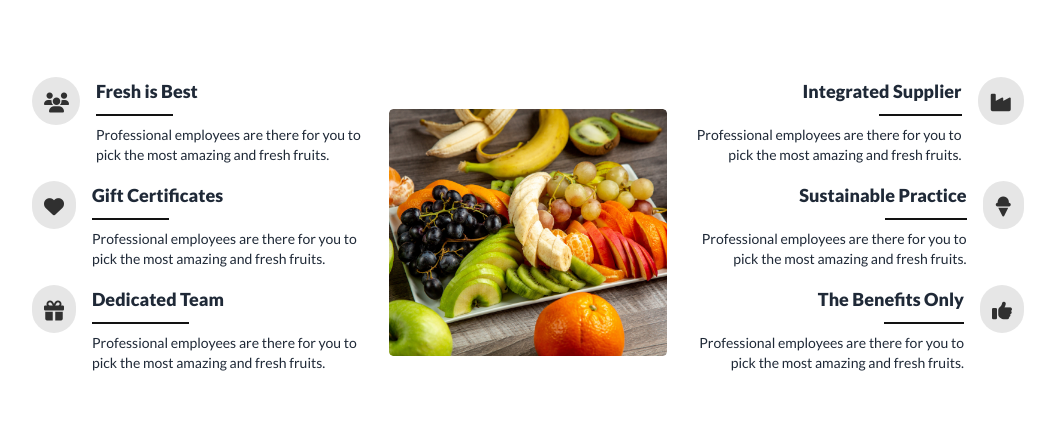
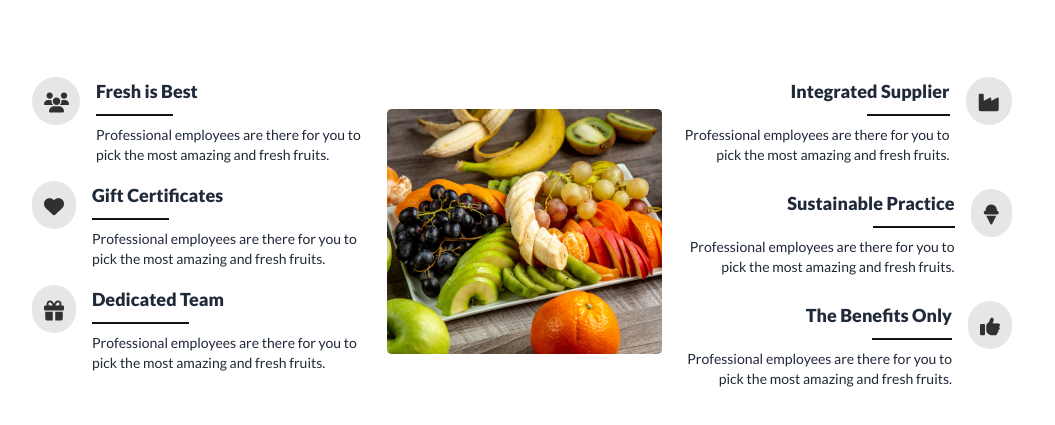
Before and after one commit to Bulbul-Programing/fruit-burst-web, a plain HTML site: page index.html in a window 1280 px wide. Shown: the part 1810-2235 px from the top of the page, without its empty margins (112-1167 px from the left). Drawn offline with nearby package versions, Linux system fonts and the light colour scheme.

Commit message:
why chose section add width responsive

```diff
--- a/index.html
+++ b/index.html
@@ -134,7 +134,6 @@
         </div>
       </div>
     </div>
-    </div>
   </header>
 
   <main>
@@ -200,9 +199,9 @@
           <hr>
           <div class="rating justify-center">
             <input type="radio" name="rating-2" class="mask mask-star-2 bg-orange-400" />
-            <input type="radio" name="rating-2" class="mask mask-star-2 bg-orange-400" checked />
+            <input type="radio" name="rating-2" class="mask mask-star-2 bg-orange-400"  />
             <input type="radio" name="rating-2" class="mask mask-star-2 bg-orange-400" />
-            <input type="radio" name="rating-2" class="mask mask-star-2 bg-orange-400" />
+            <input type="radio" name="rating-2" class="mask mask-star-2 bg-orange-400"checked />
             <input type="radio" name="rating-2" class="mask mask-star-2 bg-orange-400" />
           </div>
           <a class="font-semibold text-[#F85559]" href="">Details</a>
@@ -214,8 +213,8 @@
           <hr>
           <div class="rating justify-center">
             <input type="radio" name="rating-2" class="mask mask-star-2 bg-orange-400" />
-            <input type="radio" name="rating-2" class="mask mask-star-2 bg-orange-400" checked />
-            <input type="radio" name="rating-2" class="mask mask-star-2 bg-orange-400" />
+            <input type="radio" name="rating-2" class="mask mask-star-2 bg-orange-400"  />
+            <input type="radio" name="rating-2" class="mask mask-star-2 bg-orange-400" checked/>
             <input type="radio" name="rating-2" class="mask mask-star-2 bg-orange-400" />
             <input type="radio" name="rating-2" class="mask mask-star-2 bg-orange-400" />
           </div>
@@ -228,16 +227,17 @@
           <hr>
           <div class="rating justify-center">
             <input type="radio" name="rating-2" class="mask mask-star-2 bg-orange-400" />
-            <input type="radio" name="rating-2" class="mask mask-star-2 bg-orange-400" checked />
+            <input type="radio" name="rating-2" class="mask mask-star-2 bg-orange-400"  />
             <input type="radio" name="rating-2" class="mask mask-star-2 bg-orange-400" />
             <input type="radio" name="rating-2" class="mask mask-star-2 bg-orange-400" />
-            <input type="radio" name="rating-2" class="mask mask-star-2 bg-orange-400" />
+            <input type="radio" name="rating-2" class="mask mask-star-2 bg-orange-400" checked />
           </div>
           <a class="font-semibold text-[#F85559]" href="">Details</a>
         </div>
       </div>
       <button class="py-3 px-5 block mx-auto text-white  bg-[#F85559] rounded-lg">Shop All</button>
     </div>
+
     <!-- teem section  -->
     <div class="md:mx-10 lg:mx-36 relative mx-4 mt-10 md:mt-12 lg:mt-20 mb-8">
       <img class="hidden md:block lg:block" src="images/team.png" alt="">
@@ -308,10 +308,13 @@
         <h1 class="text-4xl font-extrabold mb-4">Why Choose Us</h1>
         <p class="font-medium text-[#121212]">Contrary to popular belief, is not simply random text. It has roots in a piece of classical <br> Latin literature from 45 BC, making it over 2000 years old.</p>
       </div>
-      <div class="flex gap-5 justify-between">
+      <div class="lg:flex md:flex md:flex-col lg:flex-row gap-5 flex-col justify-between">
+        <div class="my-8 lg:hidden md:hidden block">
+          <img src="images/whychoose1.png" alt="">
+        </div>
         <div>
           <div class="flex mb-4">
-            <div class="bg-[#1212121A] h-12 w-12 rounded-full mr-4">
+            <div class="bg-[#1212121A] h-12 w-12 rounded-full md:mb-6 mr-4">
               <i class="fa-solid text-xl p-3 fa-users" style="color: #303030;"></i>
             </div>
             <div>
@@ -320,7 +323,7 @@
             </div>
           </div>
           <div class="flex mb-4">
-            <div class="bg-[#1212121A] h-12 w-12 rounded-full mr-4">
+            <div class="bg-[#1212121A] h-12 w-12 rounded-full md:mb-6 mr-4">
               <i class="fa-solid text-xl p-3 fa-heart" style="color: #303030;"></i>
             </div>
             <div>
@@ -329,7 +332,7 @@
             </div>
           </div>
           <div class="flex mb-4">
-            <div class="bg-[#1212121A] h-12 w-12 rounded-full mr-4">
+            <div class="bg-[#1212121A] h-12 w-12 rounded-full md:mb-6 mr-4">
               <i class="fa-solid text-xl p-3 fa-gift" style="color: #303030;"></i>
             </div>
             <div>
@@ -338,46 +341,47 @@
             </div>
           </div>
         </div>
-        <div class="my-8">
+        <div class="my-8 md:mx-auto lg:block md:block hidden">
           <img src="images/whychoose1.png" alt="">
         </div>
         <div>
-          <div class="flex mb-4">
-            <div class="mr-4">
-              <h4 class="text-lg text-right font-extrabold ">Integrate<span class="pb-3 border-b-2 border-[#121212]">d Supplier</span></h4>
-              <p class="mt-5 text-sm text-right font-medium">Professional employees are there for you to pick the most amazing and fresh fruits.</p>
-            </div>
-            <div class="bg-[#1212121A] h-12 w-12 rounded-full">
+          <div class="flex lg:flex-row-reverse md:mb-6 mb-4">
+            <div class="bg-[#1212121A] md:mr-3 h-12 w-12 rounded-full">
               <i class="fa-solid text-xl p-3 fa-industry" style="color: #303030;"></i>
             </div>
+            <div class="mr-4">
+              <h4 class="text-lg text-left lg:text-right md:text-left font-extrabold ">Integrate<span class="pb-3 border-b-2 border-[#121212]">d Supplier</span></h4>
+              <p class="mt-5 text-sm text-left lg:text-right md:text-left font-medium">Professional employees are there for you to pick the most amazing and fresh fruits.</p>
+            </div>
           </div>
-          <div class="flex mb-4">
-            <div class="mr-4">
-              <h4 class="text-lg text-right font-extrabold ">Sustainabl<span class="pb-3 border-b-2 border-[#121212]">e Practice</span></h4>
-              <p class="mt-5 text-sm text-right font-medium">Professional employees are there for you to pick the most amazing and fresh fruits.</p>
-            </div>
-            <div class="bg-[#1212121A] h-12 w-12 rounded-full">
+          <div class="flex lg:flex-row-reverse md:mb-6 mb-4">
+            <div class="bg-[#1212121A] md:mr-3 h-12 w-12 rounded-full">
               <i class="fa-solid text-xl p-3 fa-ice-cream" style="color: #303030;"></i>
             </div>
+            <div class="mr-4">
+              <h4 class="text-lg text-left lg:text-right md:text-left font-extrabold ">Sustainabl<span class="pb-3 border-b-2 border-[#121212]">e Practice</span></h4>
+              <p class="mt-5 text-sm text-left lg:text-right md:text-left font-medium">Professional employees are there for you to pick the most amazing and fresh fruits.</p>
+            </div>
           </div>
-          <div class="flex mb-4">
+          <div class="flex lg:flex-row-reverse md:mb-6 mb-4">
+            <div class="bg-[#1212121A] md:mr-3 h-12 w-12 rounded-full">
+              <i class="fa-solid text-xl  p-3 fa-thumbs-up" style="color: #303030;"></i>
+            </div>
             <div class="mr-4">
-              <h4 class="text-lg text-right font-extrabold ">The Ben<span class="pb-3 border-b-2 border-[#121212]">efits Only</span></h4>
-              <p class="mt-5 text-sm text-right font-medium">Professional employees are there for you to pick the most amazing and fresh fruits.</p>
-            </div>
-            <div class="bg-[#1212121A] h-12 w-12 rounded-full">
-              <i class="fa-solid text-xl p-3 fa-thumbs-up" style="color: #303030;"></i>
+              <h4 class="text-lg text-left lg:text-right md:text-left font-extrabold ">The Ben<span class="pb-3 border-b-2 border-[#121212]">efits Only</span></h4>
+              <p class="mt-5 text-sm text-left lg:text-right md:text-left font-medium">Professional employees are there for you to pick the most amazing and fresh fruits.</p>
             </div>
           </div>
 
         </div>
       </div>
     </div>
-
   </main>
 
   <footer>
+      <div>
 
+      </div>
   </footer>
 </body>
 
```
